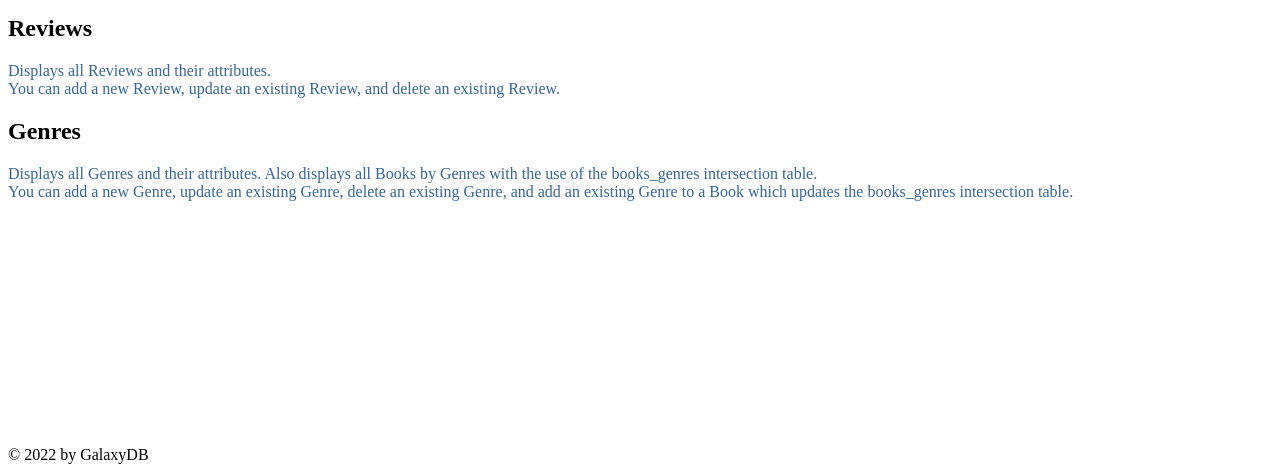
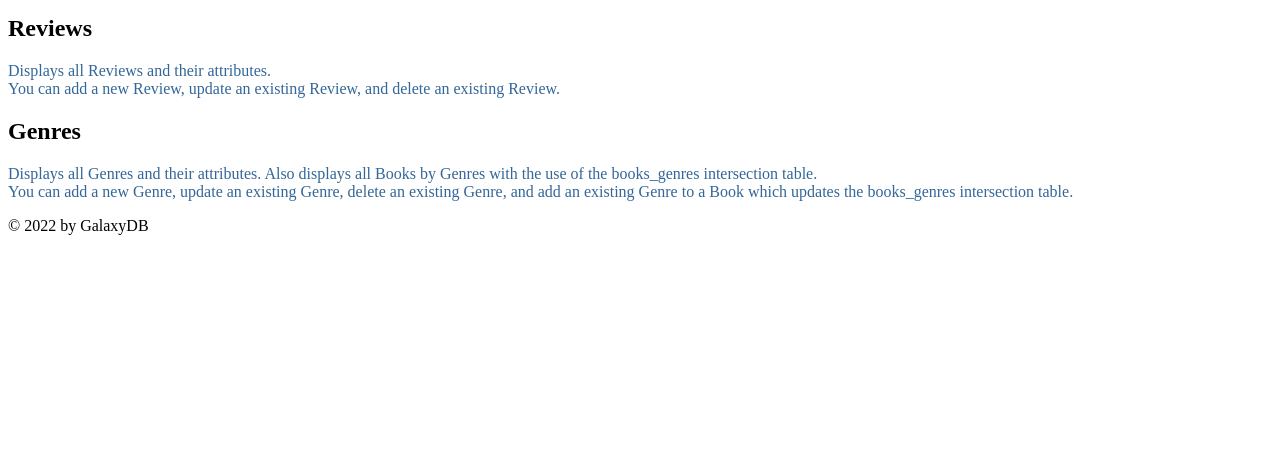
Before and after one commit to spencerlwahlstrom/greatreads, a Flask app: page / in a window 1280 px wide. Shown: the part 326-800 px from the top of the page. Run offline with Flask 2, Linux system fonts and the light colour scheme; some libraries are stand-ins or nearby versions.

Commit message:
make footer static to fix overlap

```diff
--- a/static/style.css
+++ b/static/style.css
@@ -4,7 +4,7 @@
 
 #footer {
     width: 100%;
-    position: fixed;
+    position: static;
     bottom: 10px;
 }
 
```
